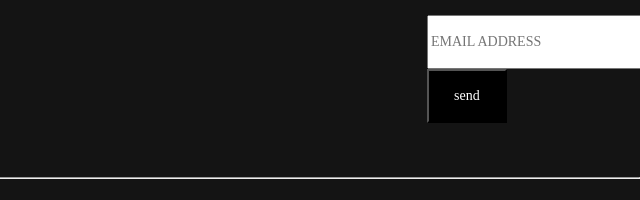
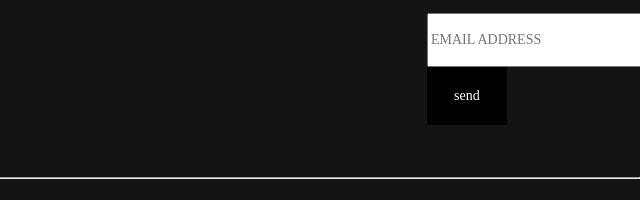
Before and after one commit to kamaqwerty/Noiceland, a plain HTML site: page index.html in a window 1280 px wide. Shown: the part 4832-5032 px from the top of the page, 640-1280 px from the left. Drawn offline with Linux system fonts and the light colour scheme.

Commit message:
Kamchybek мелочи:

```diff
--- a/css/style.css
+++ b/css/style.css
@@ -136,6 +136,7 @@ ul{
   letter-spacing: 1px;
   text-transform: uppercase;
   padding: 21px 26px;
+  cursor: pointer;
 }
 
 .small-card {
@@ -245,16 +246,19 @@ ul{
   font-weight: 400;
   font-size: 14px;
   color: #666666;
+  margin-right: -2%;
 }
 
 .footer-top .subscribe .button {
   width: 80px;
-  height: 54px;
+  height: 58px;
   background-color: black;
   font-family: 'Libre Franklin';
   font-weight: 400;
   font-size: 14px;
   color: #FFFFFF;
+  border: 0;
+  cursor: pointer;
 }
 
 .inline-list {
```
